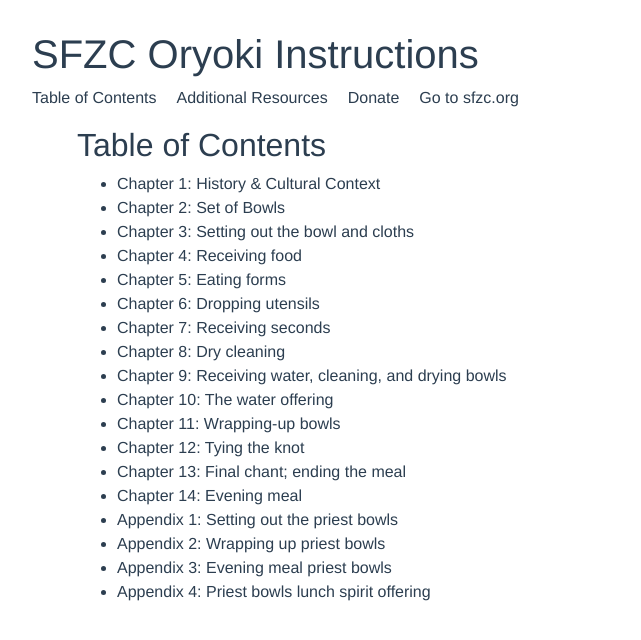
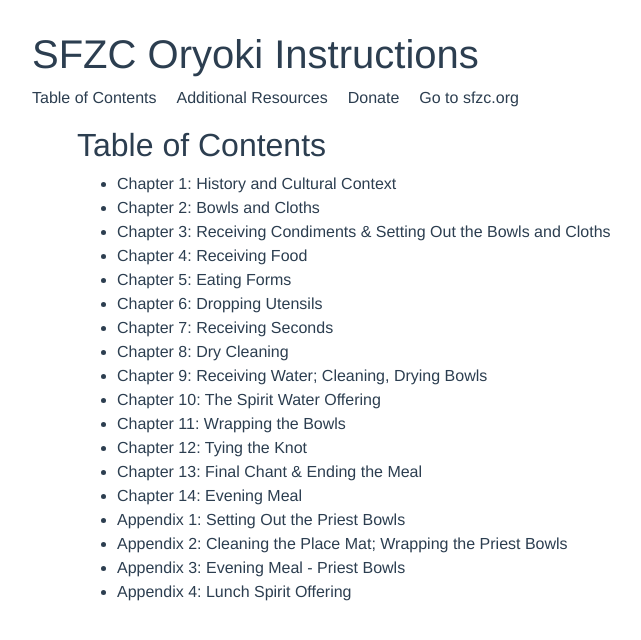
Before and after one commit to shonin/SFZCOryokiVideos, a Vue app: page / in a window 1280 px wide. Shown: the top 640 px of the page, without its empty margins (8-649 px from the left). Built offline with nearby package versions, Linux system fonts and the light colour scheme.

Commit message:
update video titles

```diff
--- a/src/videoIndex.js
+++ b/src/videoIndex.js
@@ -2,92 +2,92 @@
 module.exports = [
   {
     src: "ch1.mp4",
-    title: "Chapter 1: History & Cultural Context",
+    title: "Chapter 1: History and Cultural Context",
     autoplay: true,
   },
   {
     src: "ch2.mp4",
-    title: "Chapter 2: Set of Bowls",
+    title: "Chapter 2: Bowls and Cloths",
     autoplay: true,
   },
   {
     src: "ch3.mp4",
-    title: "Chapter 3: Setting out the bowl and cloths",
+    title: "Chapter 3: Receiving Condiments & Setting Out the Bowls and Cloths",
     autoplay: true,
   },
   {
     src: "ch4.mp4",
-    title: "Chapter 4: Receiving food",
+    title: "Chapter 4: Receiving Food",
     autoplay: true,
   },
   {
     src: "ch5.mp4",
-    title: "Chapter 5: Eating forms",
+    title: "Chapter 5: Eating Forms",
     autoplay: true,
   },
   {
     src: "ch6.mp4",
-    title: "Chapter 6: Dropping utensils",
+    title: "Chapter 6: Dropping Utensils",
     autoplay: true,
   },
   {
     src: "ch7.mp4",
-    title: "Chapter 7: Receiving seconds",
+    title: "Chapter 7: Receiving Seconds",
     autoplay: true,
   },
   {
     src: "ch8.mp4",
-    title: "Chapter 8: Dry cleaning",
+    title: "Chapter 8: Dry Cleaning",
     autoplay: true,
   },
   {
     src: "ch9.mp4",
-    title: "Chapter 9: Receiving water, cleaning, and drying bowls",
+    title: "Chapter 9: Receiving Water; Cleaning, Drying Bowls",
     autoplay: true,
   },
   {
     src: "ch10.mp4",
-    title: "Chapter 10: The water offering",
+    title: "Chapter 10: The Spirit Water Offering",
     autoplay: true,
   },
   {
     src: "ch11.mp4",
-    title: "Chapter 11: Wrapping-up bowls",
+    title: "Chapter 11: Wrapping the Bowls",
     autoplay: true,
   },
   {
     src: "ch12.mp4",
-    title: "Chapter 12: Tying the knot",
+    title: "Chapter 12: Tying the Knot",
     autoplay: true,
   },
   {
     src: "ch13.mp4",
-    title: "Chapter 13: Final chant; ending the meal",
+    title: "Chapter 13: Final Chant & Ending the Meal",
     autoplay: true,
   },
   {
     src: "ch14.mp4",
-    title: "Chapter 14: Evening meal",
+    title: "Chapter 14: Evening Meal",
     autoplay: false,
   },
   {
     src: "a1.mp4",
-    title: "Appendix 1: Setting out the priest bowls",
+    title: "Appendix 1: Setting Out the Priest Bowls",
     autoplay: true
   },
   {
     src: "a2.mp4",
-    title: "Appendix 2: Wrapping up priest bowls",
+    title: "Appendix 2: Cleaning the Place Mat; Wrapping the Priest Bowls",
     autoplay: true
   },
   {
     src: "a3.mp4",
-    title: "Appendix 3: Evening meal priest bowls",
+    title: "Appendix 3: Evening Meal - Priest Bowls",
     autoplay: true
   },
   {
     src: "a4.mp4",
-    title: "Appendix 4: Priest bowls lunch spirit offering",
+    title: "Appendix 4: Lunch Spirit Offering",
     autoplay: true
   }
 ];
```
